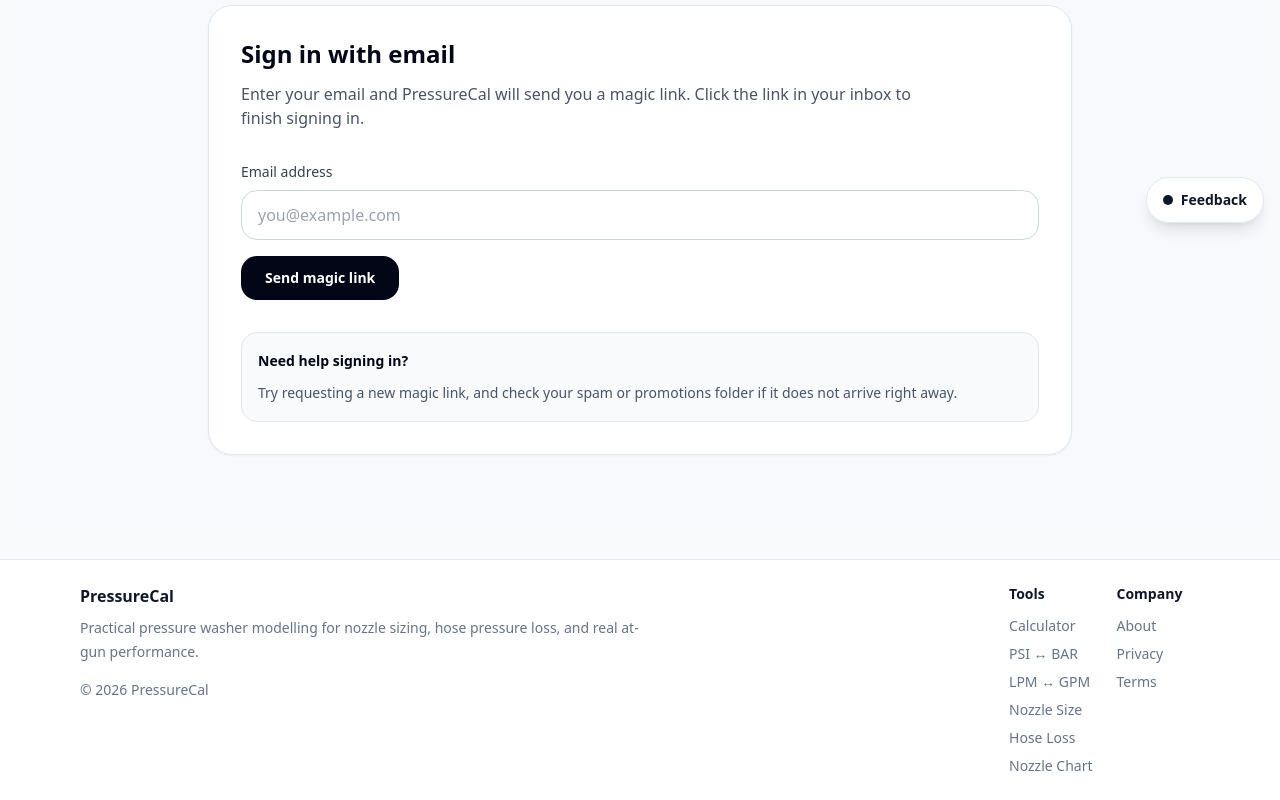
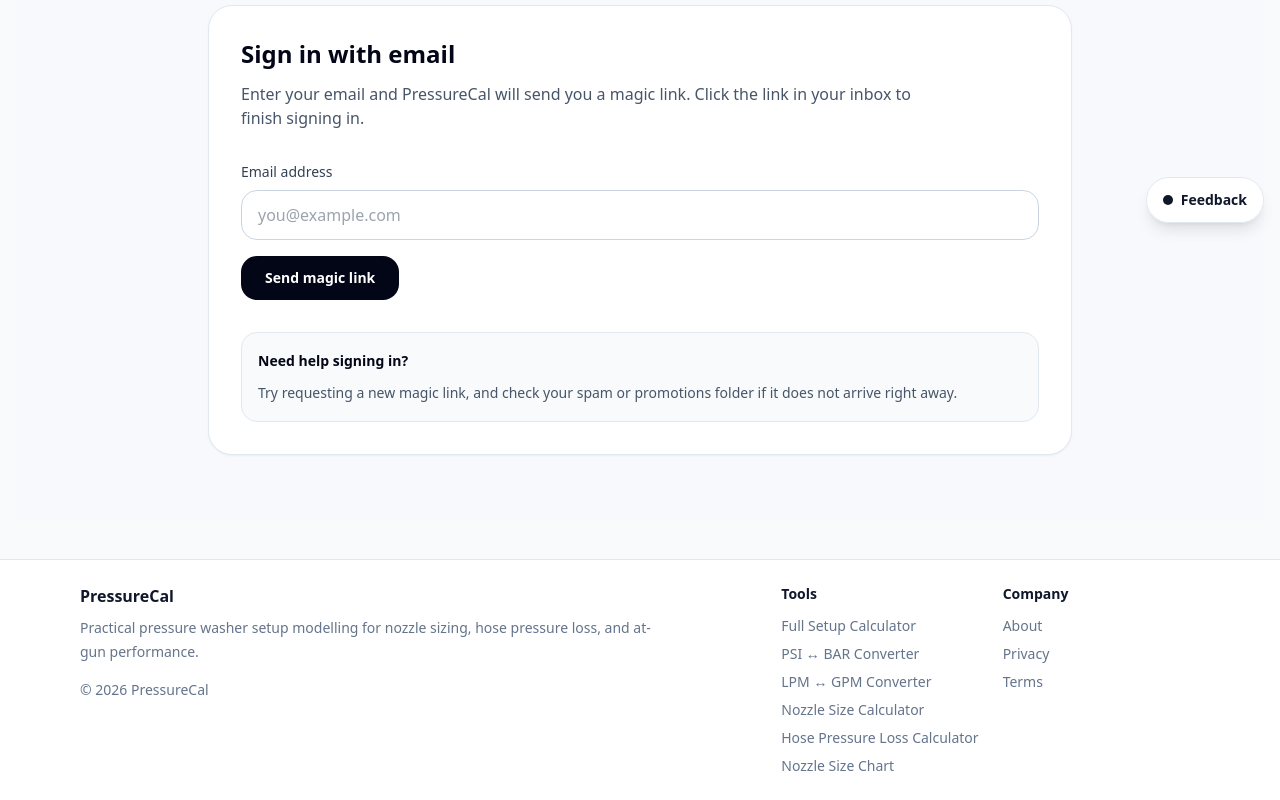
Before and after one commit to TPM079/pressurecal, a React (Vite) app: page /account in a window 1280 px wide. Shown: the part 561-1361 px from the top of the page. Built offline with nearby package versions, Linux system fonts and the light colour scheme; no server answers.

Commit message:
Align layout nav and footer labels

```diff
--- a/src/components/PressureCalLayout.tsx
+++ b/src/components/PressureCalLayout.tsx
@@ -8,12 +8,12 @@
 };
 
 const navLinks = [
-  { to: "/calculator", label: "Calculator" },
-  { to: "/psi-bar-calculator", label: "PSI ↔ BAR" },
-  { to: "/lpm-gpm-calculator", label: "LPM ↔ GPM" },
-  { to: "/nozzle-size-calculator", label: "Nozzle Size" },
-  { to: "/hose-pressure-loss-calculator", label: "Hose Loss" },
-  { to: "/nozzle-size-chart", label: "Nozzle Chart" },
+  { to: "/calculator", label: "Full Setup Calculator" },
+  { to: "/psi-bar-calculator", label: "PSI ↔ BAR Converter" },
+  { to: "/lpm-gpm-calculator", label: "LPM ↔ GPM Converter" },
+  { to: "/nozzle-size-calculator", label: "Nozzle Size Calculator" },
+  { to: "/hose-pressure-loss-calculator", label: "Hose Pressure Loss Calculator" },
+  { to: "/nozzle-size-chart", label: "Nozzle Size Chart" },
 ];
 
 const legalLinks = [
@@ -192,8 +192,8 @@
             <div className="max-w-xl">
               <p className="text-base font-semibold text-slate-900">PressureCal</p>
               <p className="mt-2 text-sm leading-6 text-slate-500">
-                Practical pressure washer modelling for nozzle sizing, hose pressure
-                loss, and real at-gun performance.
+                Practical pressure washer setup modelling for nozzle sizing, hose pressure
+                loss, and at-gun performance.
               </p>
               <p className="mt-4 text-sm text-slate-500">
                 © {new Date().getFullYear()} PressureCal
```
